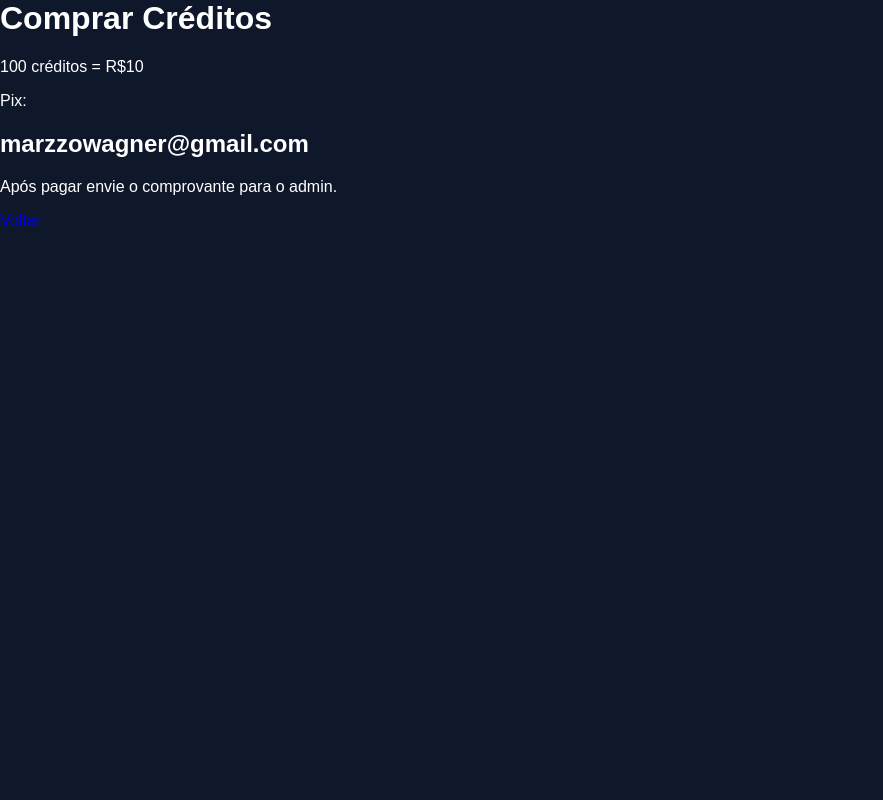
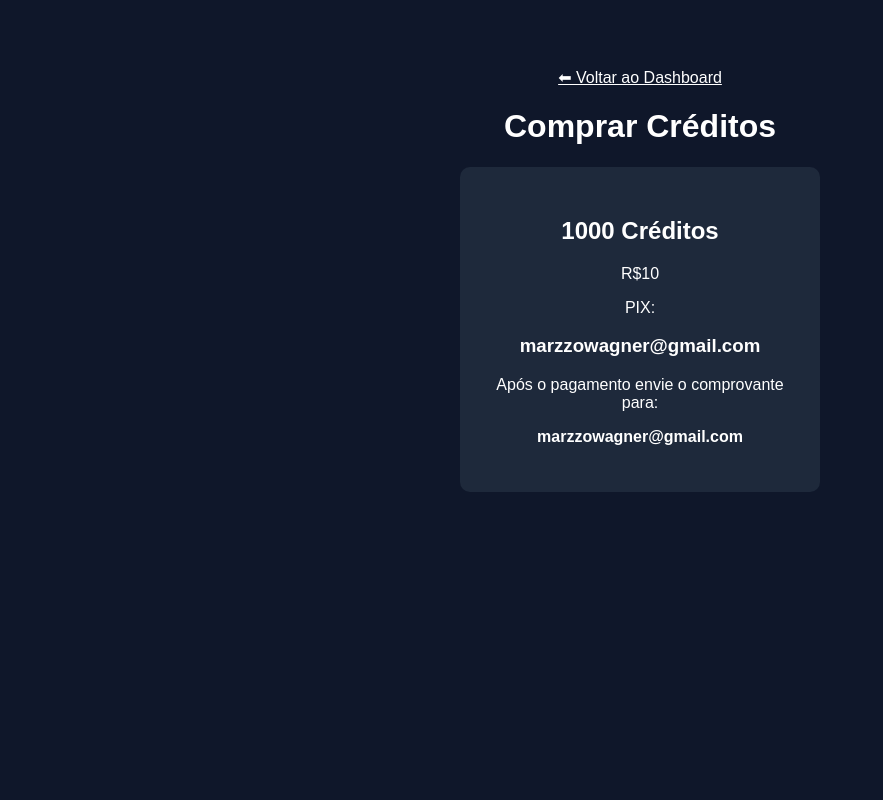
Before and after one commit to wagnermarzzo/traffic-exchange, a Flask app: page /buy in a window 1280 px wide. Shown: the whole page, without its empty margins (0-883 px from the left). Run offline with Flask 3, Linux system fonts and the light colour scheme.

Commit message:
Update buy.html

```diff
--- a/templates/buy.html
+++ b/templates/buy.html
@@ -1,13 +1,68 @@
-<link rel="stylesheet" href="/static/style.css">
+<!DOCTYPE html>
+<html>
+
+<head>
+
+<title>Comprar Créditos</title>
+
+<style>
+
+body{
+
+font-family:Arial;
+background:#0f172a;
+color:white;
+text-align:center;
+padding-top:60px;
+
+}
+
+.plan{
+
+background:#1e293b;
+width:300px;
+margin:auto;
+padding:30px;
+border-radius:10px;
+
+}
+
+a{
+color:white;
+}
+
+</style>
+
+</head>
+
+<body>
+
+<a href="/dashboard">⬅ Voltar ao Dashboard</a>
 
 <h1>Comprar Créditos</h1>
 
-<p>100 créditos = R$10</p>
+<div class="plan">
 
-<p>Pix:</p>
+<h2>1000 Créditos</h2>
 
-<h2>marzzowagner@gmail.com</h2>
+<p>R$10</p>
 
-<p>Após pagar envie o comprovante para o admin.</p>
+<p>PIX:</p>
 
-<a href="/dashboard">Voltar</a>
+<h3>marzzowagner@gmail.com</h3>
+
+<p>
+Após o pagamento envie o comprovante para:
+</p>
+
+<p>
+
+<b>marzzowagner@gmail.com</b>
+
+</p>
+
+</div>
+
+</body>
+
+</html>
```
